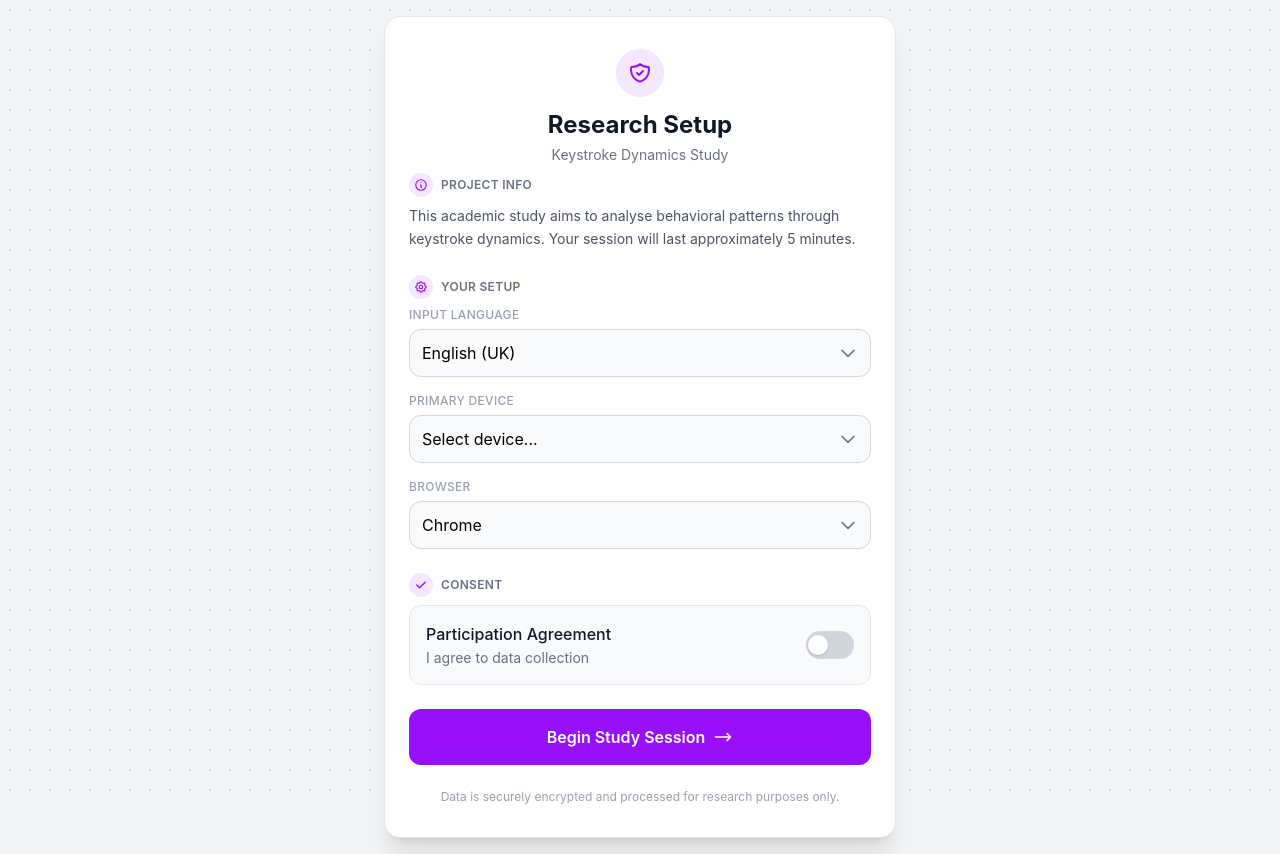
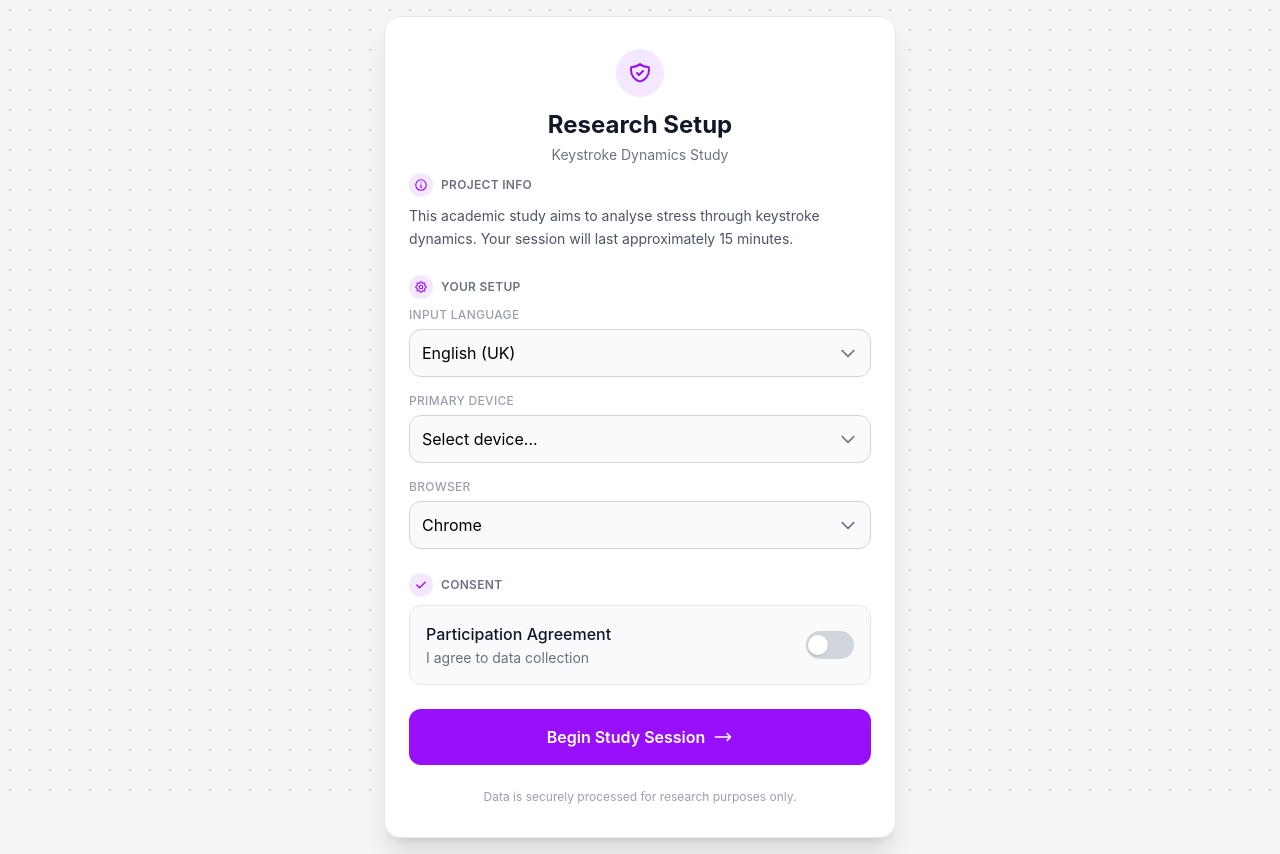
Before and after one commit to ey4n/keystroke_logger, a Next.js app in the folder frontend/: page / in a window 1280 px wide. Built offline with nearby package versions, Linux system fonts and the light colour scheme.

Commit message:
tiny tiny wording changes and attempt to fix next error

```diff
--- a/frontend/src/components/ResearchSetupConsent.tsx
+++ b/frontend/src/components/ResearchSetupConsent.tsx
@@ -97,7 +97,7 @@ export function ResearchSetupConsent({ onContinue }: ResearchSetupConsentProps)
               <span className="text-xs font-semibold text-gray-500 uppercase tracking-wide">Project info</span>
             </div>
             <p className="text-gray-600 text-sm leading-relaxed">
-              This academic study aims to analyse behavioral patterns through keystroke dynamics. Your session will last approximately 5 minutes.
+              This academic study aims to analyse stress through keystroke dynamics. Your session will last approximately 15 minutes.
             </p>
           </div>
 
@@ -215,7 +215,7 @@ export function ResearchSetupConsent({ onContinue }: ResearchSetupConsentProps)
           </button>
 
           <p className="text-center text-xs text-gray-400">
-            Data is securely encrypted and processed for research purposes only.
+            Data is securely processed for research purposes only.
           </p>
         </form>
       </div>
--- a/frontend/src/components/TestContainer.tsx
+++ b/frontend/src/components/TestContainer.tsx
@@ -66,15 +66,16 @@ export default function TestContainer({ consentData, sessionId: propSessionId }:
   };
 
   const handleShowData = () => {
-    setShowData((prev) => {
+    setShowData(prev => {
       const next = !prev;
-      // When ending test (showing data), stop timer/challenges so time ends
+
       if (next && currentTest === 'timed') {
-        window.dispatchEvent(new CustomEvent('timed-test-save-clicked'));
+        setTimeout(() => window.dispatchEvent(new CustomEvent('timed-test-save-clicked')), 0);
       }
       if (next && currentTest === 'multitasking') {
-        window.dispatchEvent(new CustomEvent('multitasking-test-save-clicked'));
+        setTimeout(() => window.dispatchEvent(new CustomEvent('multitasking-test-save-clicked')), 0);
       }
+
       return next;
     });
   };
--- a/frontend/src/components/WellnessBaselineForm.tsx
+++ b/frontend/src/components/WellnessBaselineForm.tsx
@@ -236,13 +236,6 @@ export function WellnessBaselineForm({ step1Data, onConsent }: WellnessBaselineF
               <path strokeLinecap="round" strokeLinejoin="round" strokeWidth={2} d="M13 10V3L4 14h7v7l9-11h-7z" />
             </svg>
           </button>
-
-          <p className="text-center text-xs text-gray-500 flex items-center justify-center gap-1.5">
-            <svg className="w-4 h-4 text-gray-400" fill="currentColor" viewBox="0 0 20 20">
-              <path fillRule="evenodd" d="M5 9V7a5 5 0 0110 0v2a2 2 0 012 2v5a2 2 0 01-2 2H5a2 2 0 01-2-2v-5a2 2 0 012-2zm8-2v2H7V7a3 3 0 016 0z" clipRule="evenodd" />
-            </svg>
-            End-to-end encrypted research data.
-          </p>
         </form>
       </div>
     </div>
--- a/frontend/src/components/tests/Free.tsx
+++ b/frontend/src/components/tests/Free.tsx
@@ -7,7 +7,7 @@ import { FormData, createInitialFormData } from '../../types/formdata';
 import { ShortInputField } from '../forms/FormFields';
 import { generateQuestionSet, QuestionSet, Question, TranscriptionQuestion } from '../../types/questionpool';
 
-const LONG_QUESTION_MAX_CHARS = 500;
+const LONG_QUESTION_MAX_CHARS = 150;
 
 interface FreeTypingTestProps {
   sessionId: string;
--- a/frontend/src/components/tests/MultitaskingTest.tsx
+++ b/frontend/src/components/tests/MultitaskingTest.tsx
@@ -5,7 +5,7 @@ import { FormData, createInitialFormData } from '../../types/formdata';
 import { ShortInputField } from '../forms/FormFields';
 import { generateQuestionSet, QuestionSet, Question, TranscriptionQuestion } from '../../types/questionpool';
 
-const LONG_QUESTION_MAX_CHARS = 500;
+const LONG_QUESTION_MAX_CHARS = 150;
 
 interface MultitaskingTestProps {
   sessionId: string;
--- a/frontend/src/components/tests/TimedTest.tsx
+++ b/frontend/src/components/tests/TimedTest.tsx
@@ -7,7 +7,7 @@ import { FormData, createInitialFormData } from '../../types/formdata';
 import { ShortInputField } from '../forms/FormFields';
 import { generateQuestionSet, QuestionSet, Question, TranscriptionQuestion } from '../../types/questionpool';
 
-const LONG_QUESTION_MAX_CHARS = 500;
+const LONG_QUESTION_MAX_CHARS = 150;
 
 interface TimedTestProps {
   sessionId: string;
@@ -170,7 +170,7 @@ export function TimedTest({ sessionId, onTestDataUpdate }: TimedTestProps) {
     };
     window.addEventListener('timed-test-save-clicked', handleSaveClicked);
     return () => window.removeEventListener('timed-test-save-clicked', handleSaveClicked);
-  }, [typingTimer]);
+  }, []);
 
   const handleInputChange = (field: keyof FormData) => (
     e: React.ChangeEvent<HTMLInputElement | HTMLTextAreaElement>
--- a/frontend/src/hooks/useActiveTypingTimer.ts
+++ b/frontend/src/hooks/useActiveTypingTimer.ts
@@ -5,7 +5,7 @@ export interface ActiveTypingTimer {
   pauseTimer: () => void;
   resumeTimer: () => void;
   stopTimer: () => void;
-  recordKeystroke: () => void; // NEW: Call this on every keystroke
+  recordKeystroke: () => void;
   getActiveTime: () => number;
   isActive: boolean;
   isPaused: boolean;
```
